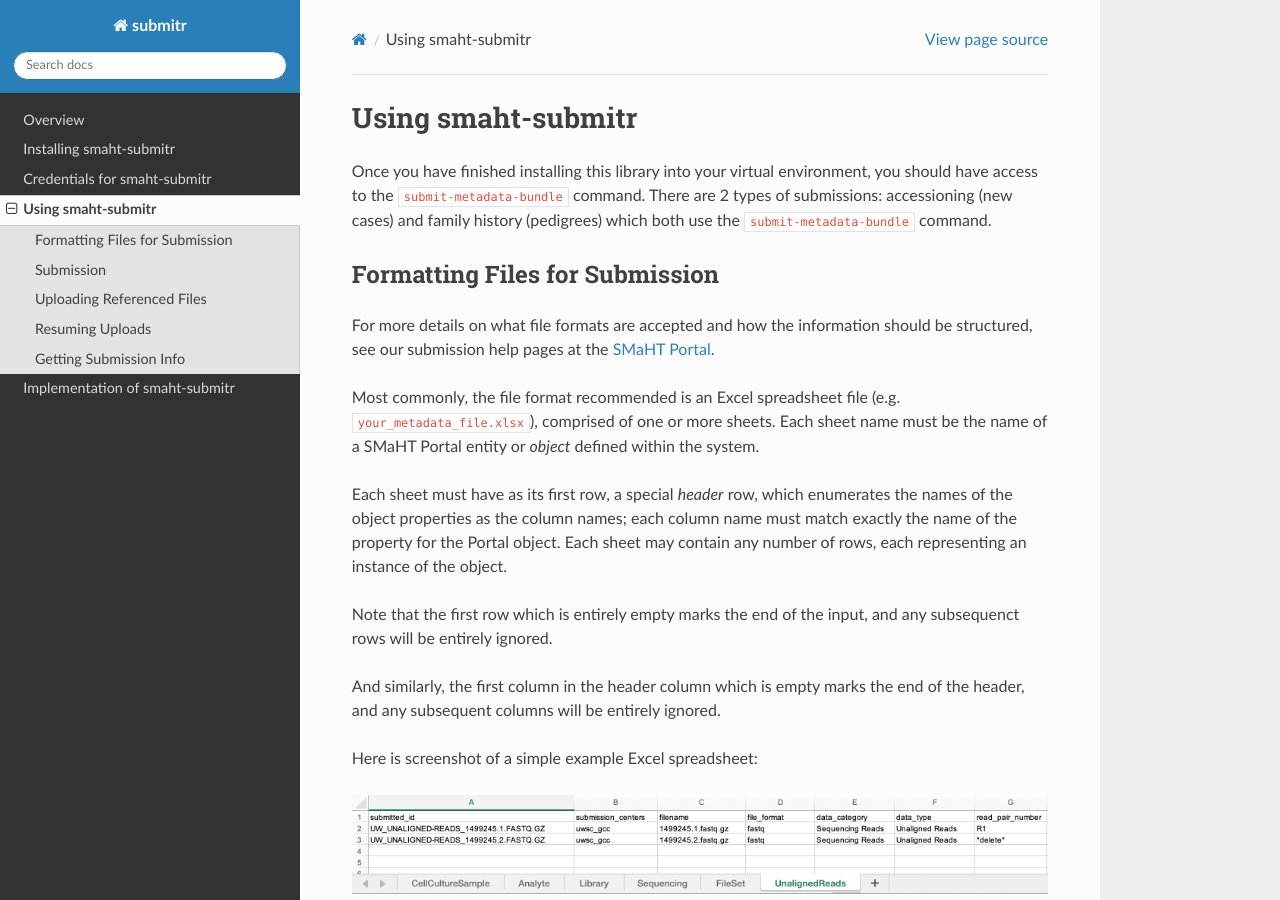
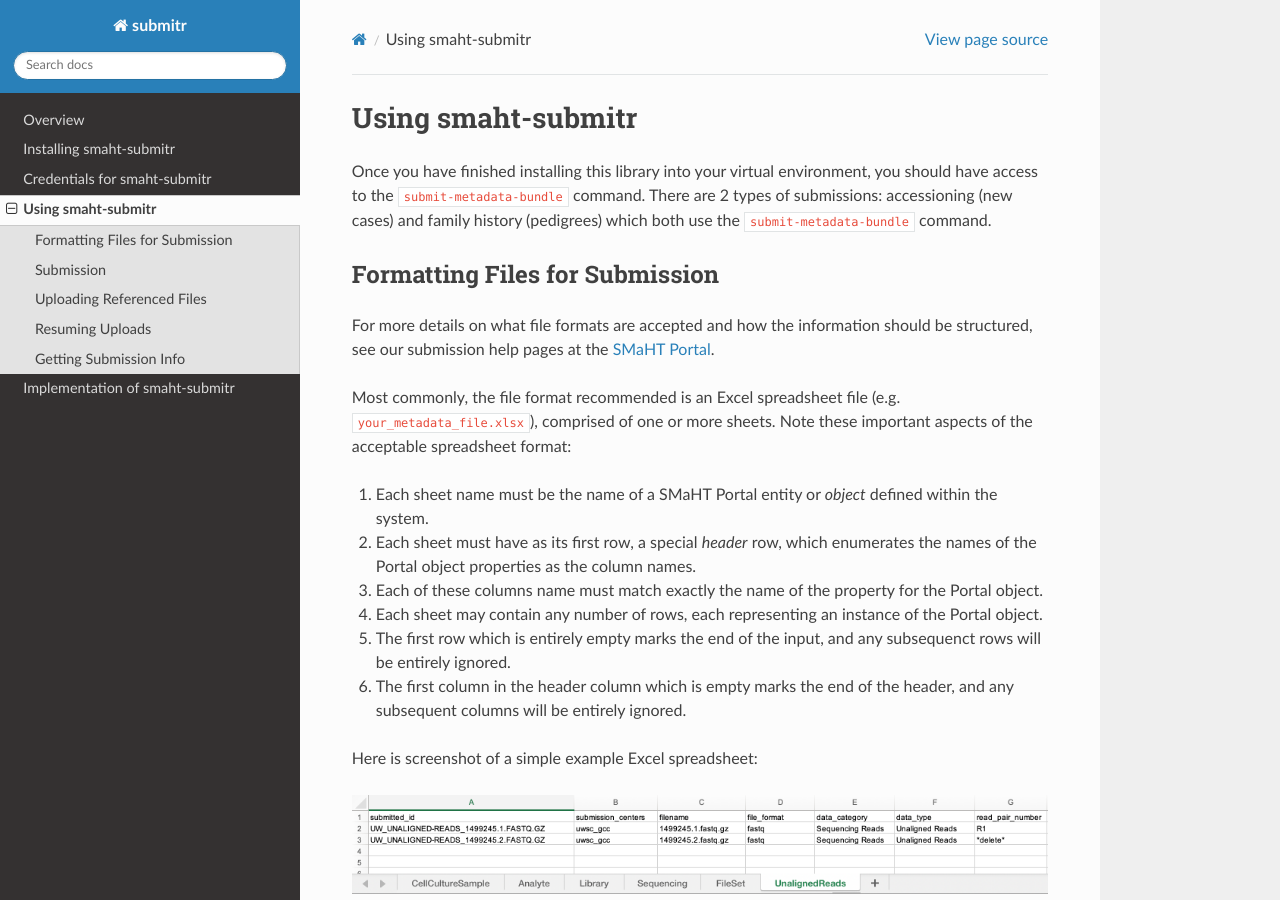
Before and after one commit to smaht-dac/submitr, a Sphinx documentation site: the page built from docs/source/usage.rst, in a window 1280 px wide and 900 px high. Built offline with Sphinx 7.4.7 and the Read the Docs theme 2.0.0, drawn with Linux system fonts in a browser that asks for light colours.

Commit message:
documentation

```diff
--- a/docs/source/usage.rst
+++ b/docs/source/usage.rst
@@ -15,16 +15,15 @@ see our submission help pages at the
 `SMaHT Portal <https://data.smaht.org/doc/>`_.
 
 Most commonly, the file format recommended is an Excel spreadsheet file (e.g. ``your_metadata_file.xlsx``),
-comprised of one or more sheets. Each sheet name must be the name of a SMaHT Portal entity or `object` defined within the system.
+comprised of one or more sheets.
+Note these important aspects of the acceptable spreadsheet format:
 
-Each sheet must have as its first row, a special `header` row, which enumerates the names of the object properties as the column names;
-each column name must match exactly the name of the property for the Portal object.
-Each sheet may contain any number of rows, each representing an instance of the object.
-
-Note that the first row which is entirely empty marks the end of the input, and any subsequenct rows will be entirely ignored.
-
-And similarly, the first column in the header column which is empty marks the end of the header,
-and any subsequent columns will be entirely ignored.
+#. Each sheet name must be the name of a SMaHT Portal entity or `object` defined within the system.
+#. Each sheet must have as its first row, a special `header` row, which enumerates the names of the Portal object properties as the column names.
+#. Each of these columns name must match exactly the name of the property for the Portal object.
+#. Each sheet may contain any number of rows, each representing an instance of the Portal object.
+#. The first row which is entirely empty marks the end of the input, and any subsequenct rows will be entirely ignored.
+#. The first column in the header column which is empty marks the end of the header, and any subsequent columns will be entirely ignored.
 
 Here is screenshot of a simple example Excel spreadsheet:
 
```
